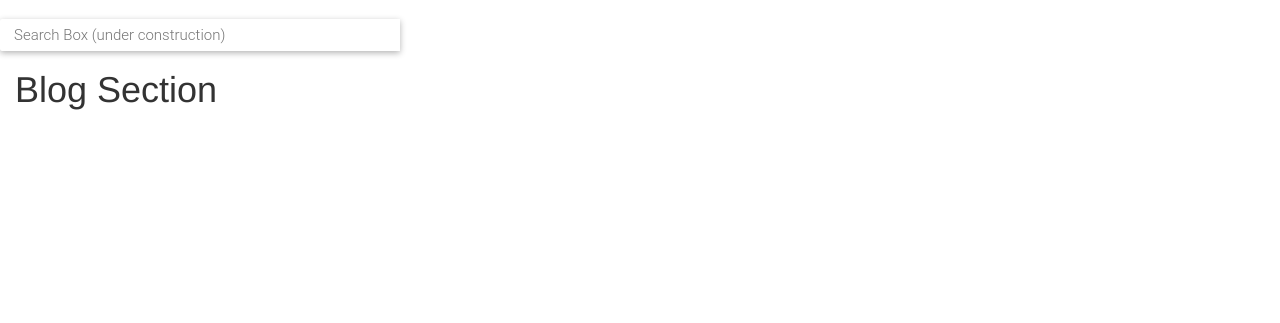
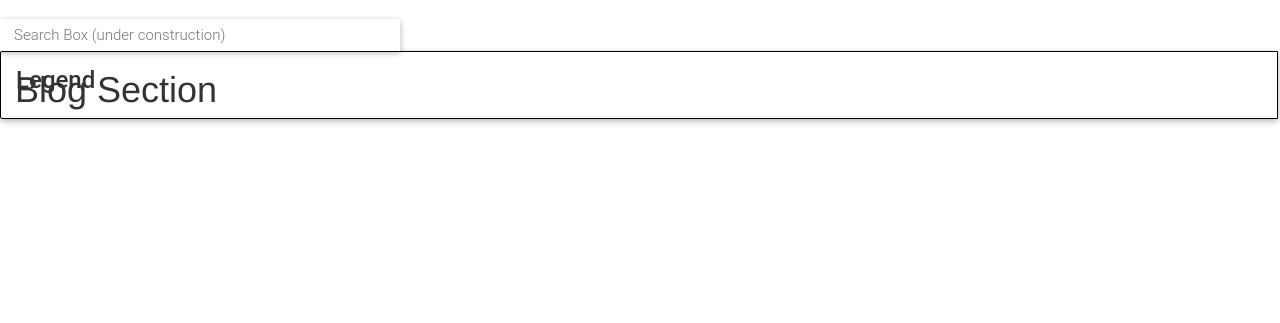
Before and after one commit to inudevteam/Inu, a PHP site: page / in a window 1280 px wide. Shown: the part 800-1123 px from the top of the page. Run offline with PHP 8.4, Linux system fonts and the light colour scheme; some libraries are stand-ins or nearby versions.

Commit message:
Add helpful legend overlay

```diff
--- a/css/style.css
+++ b/css/style.css
@@ -74,3 +74,25 @@ body {
     height: 100%;
     padding-top: 50px;
 }
+
+#legend{
+    background:white;
+    padding:15px;
+    font-family: Roboto;
+    font-size: 15px;
+    border: 1px solid #000;
+    border-radius: 2px 0 0 2px;
+    box-sizing: border-box;
+    -moz-box-sizing: border-box;
+    outline: none;
+    box-shadow: 0 2px 6px rgba(0, 0, 0, 0.3);
+    margin-right:2px;
+}
+
+#legend h3{
+    margin-top:0;
+}
+
+#legend img {
+    vertical-align: middle;
+}
--- a/index.html
+++ b/index.html
@@ -71,9 +71,17 @@
   <section id="map" class="map-section">
     <div id="map-canvas"></div>
 
+
     <!-- FUNC001: Search Bar -->
 
     <input id="pac-input" class="controls" type="text" placeholder="Search Box (under construction)">
+
+    <!--FUNC006: Legend-->
+
+      <div id="legend">
+         <h3>Legend</h3>
+      </div>
+
   </section>
 
   <!-- Blog Section -->
--- a/js/scripts.js
+++ b/js/scripts.js
@@ -3,24 +3,31 @@
 //Custom markers based on data types - FUNC006
 var customIcons = {
     park: {
-    icon: '../img/park.png'
+    icon: '../img/park.png',
+    name: 'Dog Parks'
       },
     restaurant: {
-    icon: '../img/restaurant.png'
+    icon: '../img/restaurant.png',
+    name: 'Restaurants'
       },
     trail: {
-    icon: '../img/trail.png'
+    icon: '../img/trail.png',
+    name: 'Trails'
       },
 store: {
-    icon: '../img/store.png'
+    icon: '../img/store.png',
+    name: 'Stores'
       },
     vet: {
-    icon: '../img/vet.png'
+    icon: '../img/vet.png',
+    name: 'Veterinarians'
       },
     hotel: {
-    icon: '../img/hotel.png'
+    icon: '../img/hotel.png',
+    name: 'Hotels'
       }
     };
+
 
 var map;
 var initOpts = {
@@ -58,6 +65,23 @@ function initialize() {
           bindInfoWindow(places, map, infoWindow, html);
         }
       });
+
+    // FUNC006: Add legend
+var legend = document.getElementById('legend');
+for (var key in customIcons) {
+  var type = customIcons[key];
+  var name = type.name;
+  var icon = type.icon;
+  var div = document.createElement('div');
+  div.innerHTML = '<img src="' + icon + '"> ' + name;
+  /*var div2 = document.createElement('div');
+div.innerHTML = '<img src="../img/myloc.png">' + 'You are here';
+legend.appendChild(div2);*/
+  legend.appendChild(div);
+}
+
+map.controls[google.maps.ControlPosition.RIGHT_BOTTOM].push(
+  document.getElementById('legend'));
 
   // Pre-function requirement: find user's location using HTML5 and handle error
 
@@ -151,6 +175,7 @@ function loadWithInitOpts() {
 
 google.maps.event.addDomListener(window, 'load', initialize);
 
+
 // FUNC002: Animate scrolling between sections
 
 //jQuery for page scrolling feature - requires jQuery Easing plugin
```
